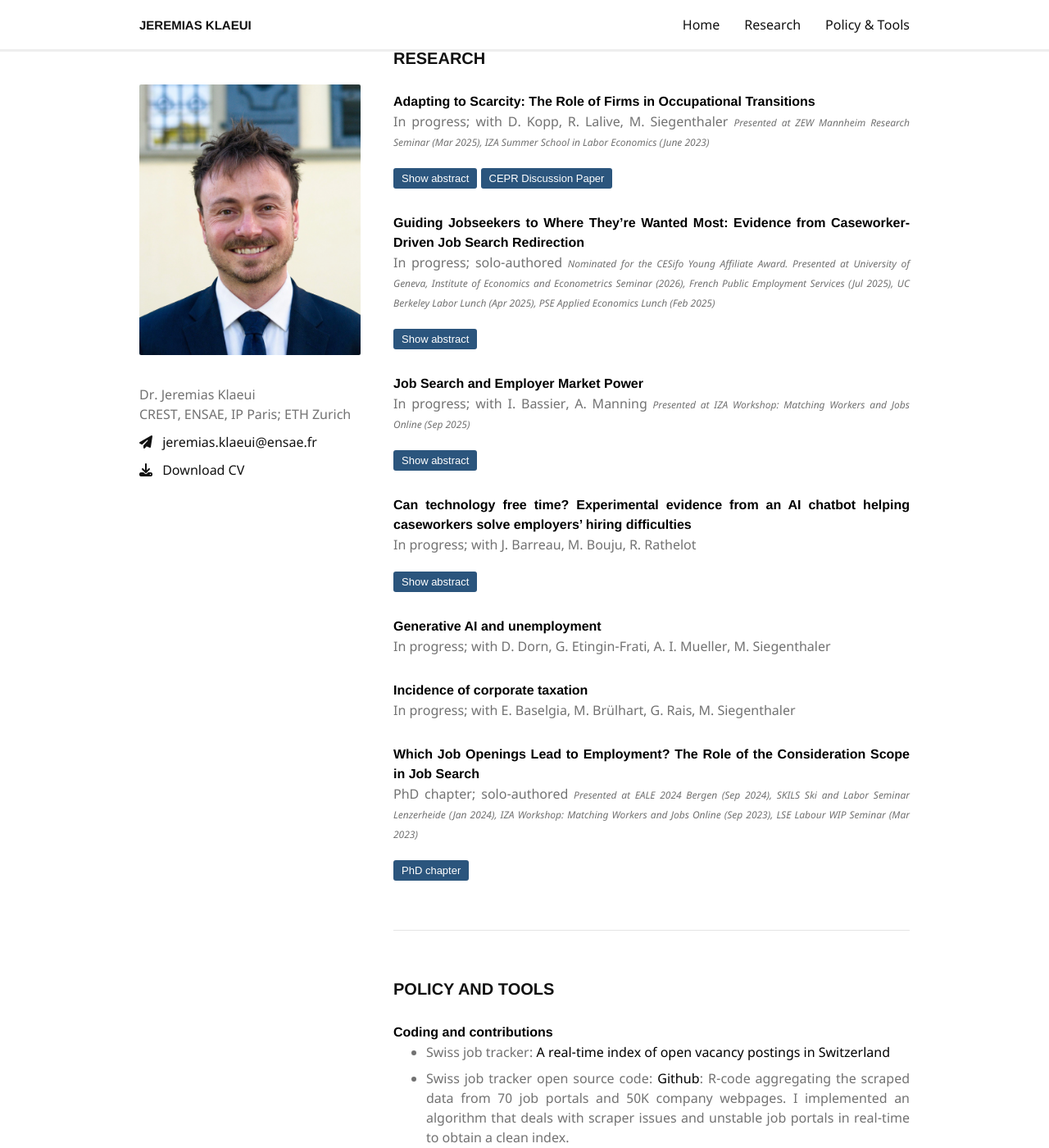
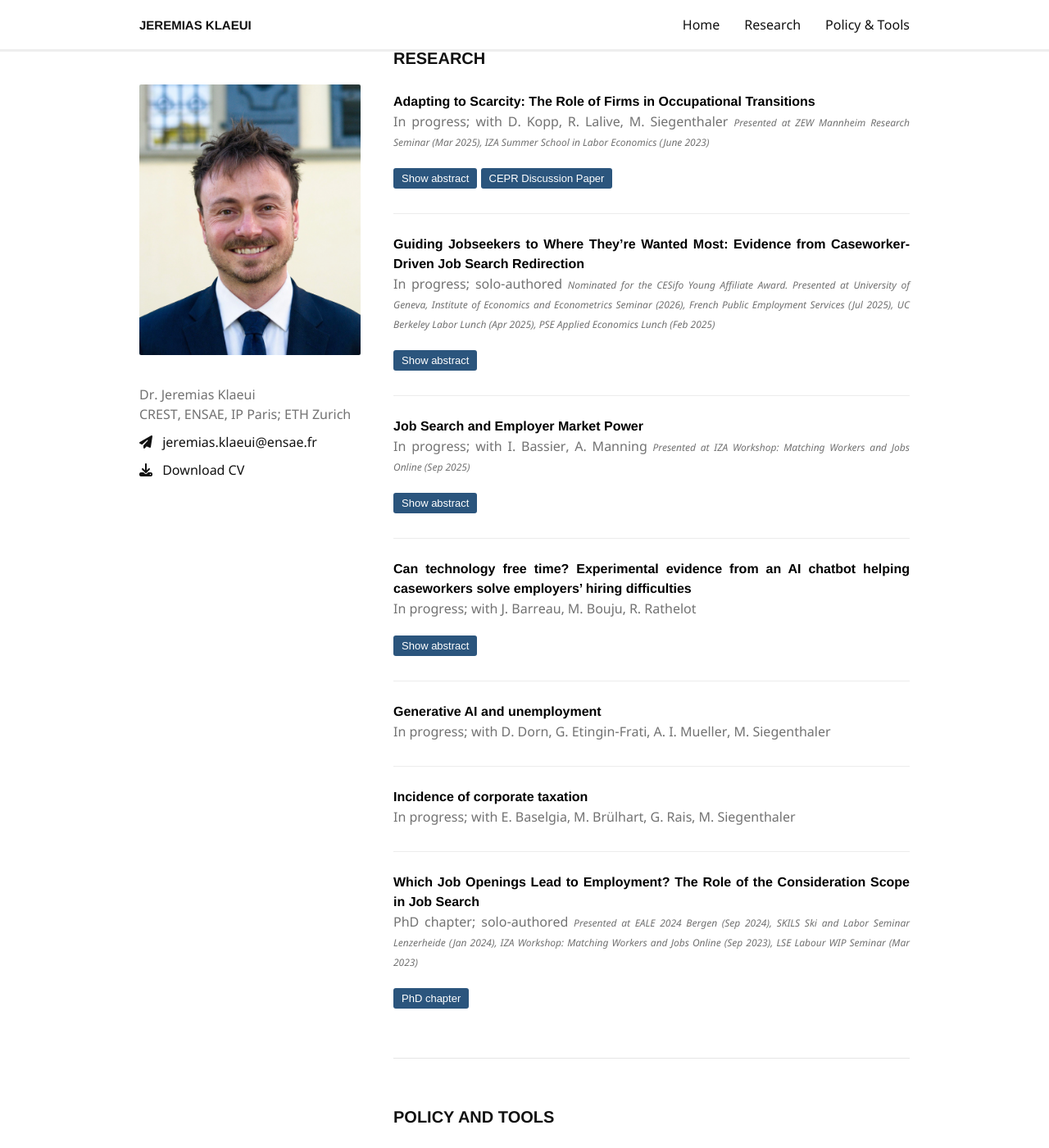
Before and after one commit to jklaeui/jklaeui.github.io, a Jekyll site: the page built from index.md, in a window 1280 px wide and 1400 px high, scrolled down 587 px. Shown: the whole window at 82% size. Built offline with Jekyll 4.4.1, drawn with Linux system fonts in a browser that asks for light colours; nearby versions of some CDN libraries; our own code applies the rules of GitHub Pages for plain Markdown files.

Commit message:
Add subtle horizontal rules between papers
Co-Authored-By: Claude Opus 4.7 (1M context) <noreply@anthropic.com>

```diff
--- a/_sass/jekyll-theme-minimal.scss
+++ b/_sass/jekyll-theme-minimal.scss
@@ -168,7 +168,14 @@ h3, h4, h5, h6 {
 
 h4 {
   margin: 30px 0 0;
+  padding-top: 25px;
+  border-top: 1px solid #ececec;
   color: #010101;
+}
+
+h2 + h4 {
+  border-top: none;
+  padding-top: 0;
 }
 
 a {
```
